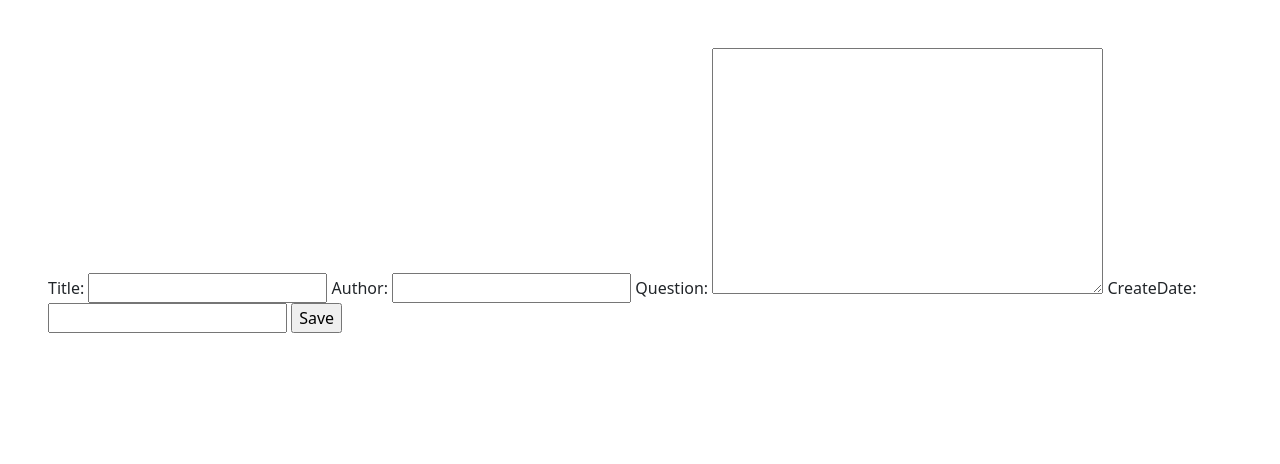
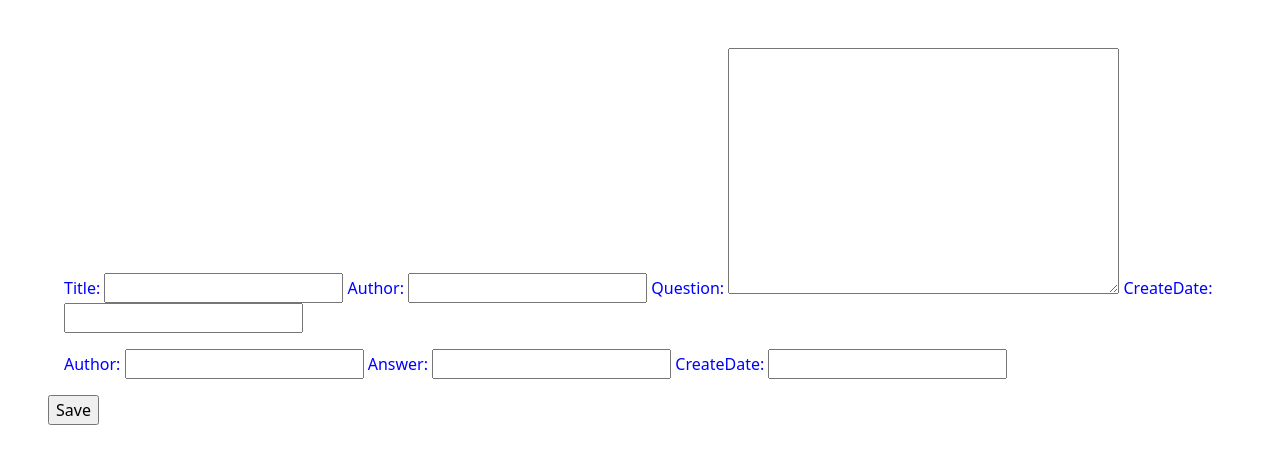
Before and after one commit to AhmadOunabi/Forum, a Django app: page /add in a window 1280 px wide. Shown: the top 464 px of the page. Run offline with Django 4.2, Linux system fonts and the light colour scheme.

Commit message:
Answers form

```diff
--- a/Templates/add.html
+++ b/Templates/add.html
@@ -1,10 +1,11 @@
-
+{% load static %}
 <!DOCTYPE html>
 <html lang="en">
 <head>
     <meta charset="UTF-8">
     <meta http-equiv="X-UA-Compatible" content="IE=edge">
     <meta name="viewport" content="width=device-width, initial-scale=1.0">
+    <link rel="stylesheet" href={% static "add.css" %}>
     <link href="https://cdn.jsdelivr.net/npm/bootstrap@5.2.3/dist/css/bootstrap.min.css" rel="stylesheet"
         integrity="sha384-rbsA2VBKQhggwzxH7pPCaAqO46MgnOM80zW1RWuH61DGLwZJEdK2Kadq2F9CUG65" crossorigin="anonymous">
 </head>
@@ -13,7 +14,9 @@
 <body class="m-5">
     <form method="post">
         {% csrf_token %}
-        {{question}}
+         <div class="m-3">{{question}}</div>
+         <div class="m-3">{{answer}}</div>
+
         <input type="submit" value="Save">
     </form>
 
--- a/app1/forms.py
+++ b/app1/forms.py
@@ -5,3 +5,8 @@ class QuestionForm(forms.ModelForm):
     class Meta:
         model=Question
         fields= '__all__'
+
+class AnswerForm(forms.ModelForm):
+    class Meta:
+        model= Answer
+        fields= '__all__'
--- a/app1/views.py
+++ b/app1/views.py
@@ -1,7 +1,7 @@
 from django.shortcuts import render
 from django.http import HttpResponse
 from app1.models import Question , Answer
-from app1.forms import QuestionForm
+from app1.forms import QuestionForm,AnswerForm
 # Create your views here.
 def index(request):
     questions_list= Question.objects.all()
@@ -12,9 +12,22 @@ def index(request):
 def add(request):
     if request.method=="POST":
         QuestionForm(request.POST)
-        if QuestionForm(request.POST).is_valid():
+        AnswerForm(request.POST)
+        if QuestionForm(request.POST).is_valid() and AnswerForm(request.POST).is_valid():
             QuestionForm(request.POST).save()
+            AnswerForm(request.POST).save()
     else:
         QuestionForm()
-    question_dict = {'question':QuestionForm}
+        AnswerForm()
+    question_dict = {'question':QuestionForm, 'answer':AnswerForm}
     return render(request,'add.html',question_dict)
+
+# def add_answer(request):
+#     if request.method=="POST":
+#         AnswerForm(request.POST)
+#         if AnswerForm(request.POST).is_valid():
+#             QuestionForm(request.POST).save()
+#     else:
+#         AnswerForm()
+#     answer_dict={'answer':AnswerForm}
+#     return render(request,'add.html',answer_dict)
--- a/project/urls.py
+++ b/project/urls.py
@@ -23,4 +23,5 @@ urlpatterns = [
     path('admin/', admin.site.urls),
     path('',v1.index),
     path('add',v1.add),
+    #path('add',v1.add_answer),
 ]
--- /dev/null
+++ b/static/add.css
@@ -0,0 +1,3 @@
+label{
+    color: blue;
+}
```
Also changed, not shown: db.sqlite3.
